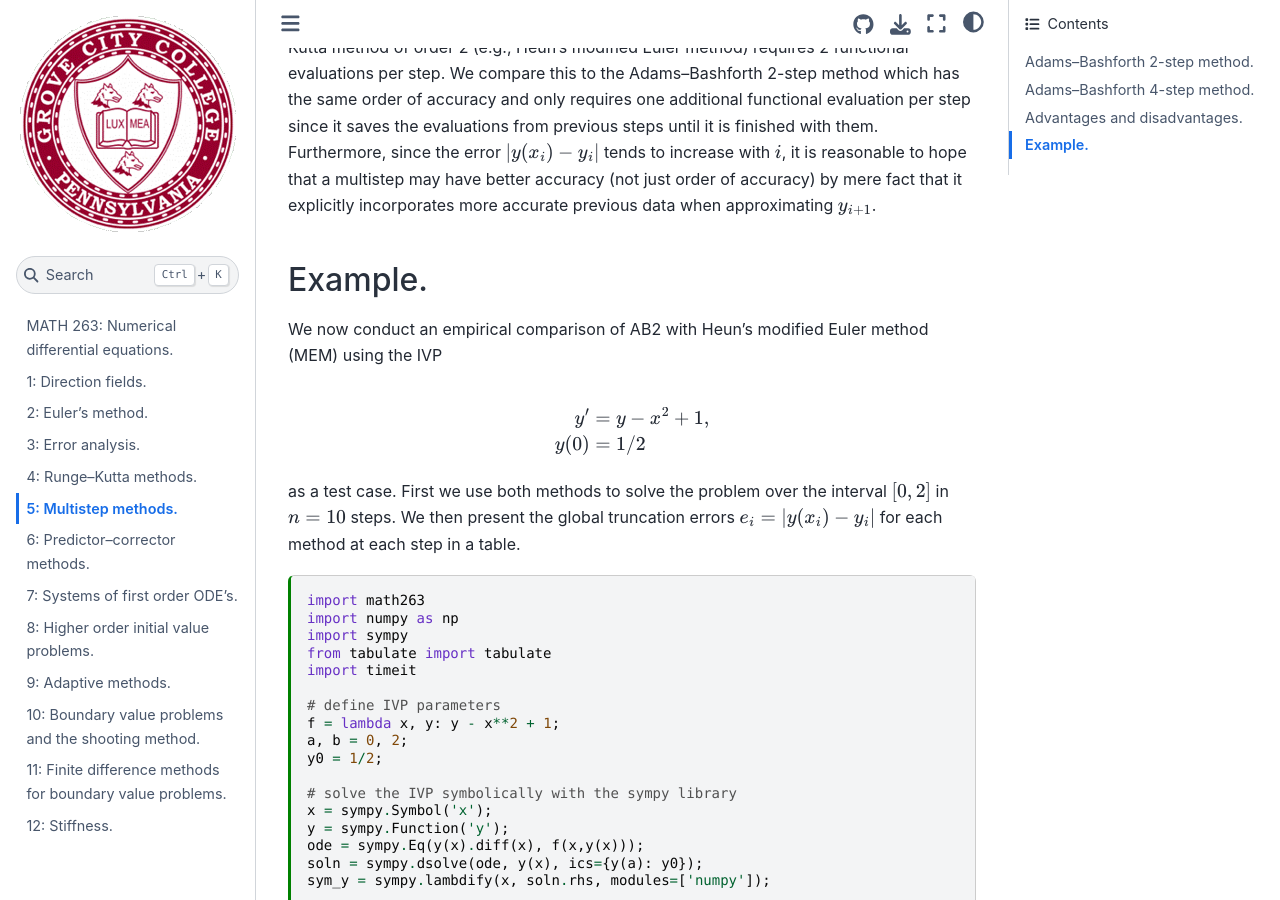
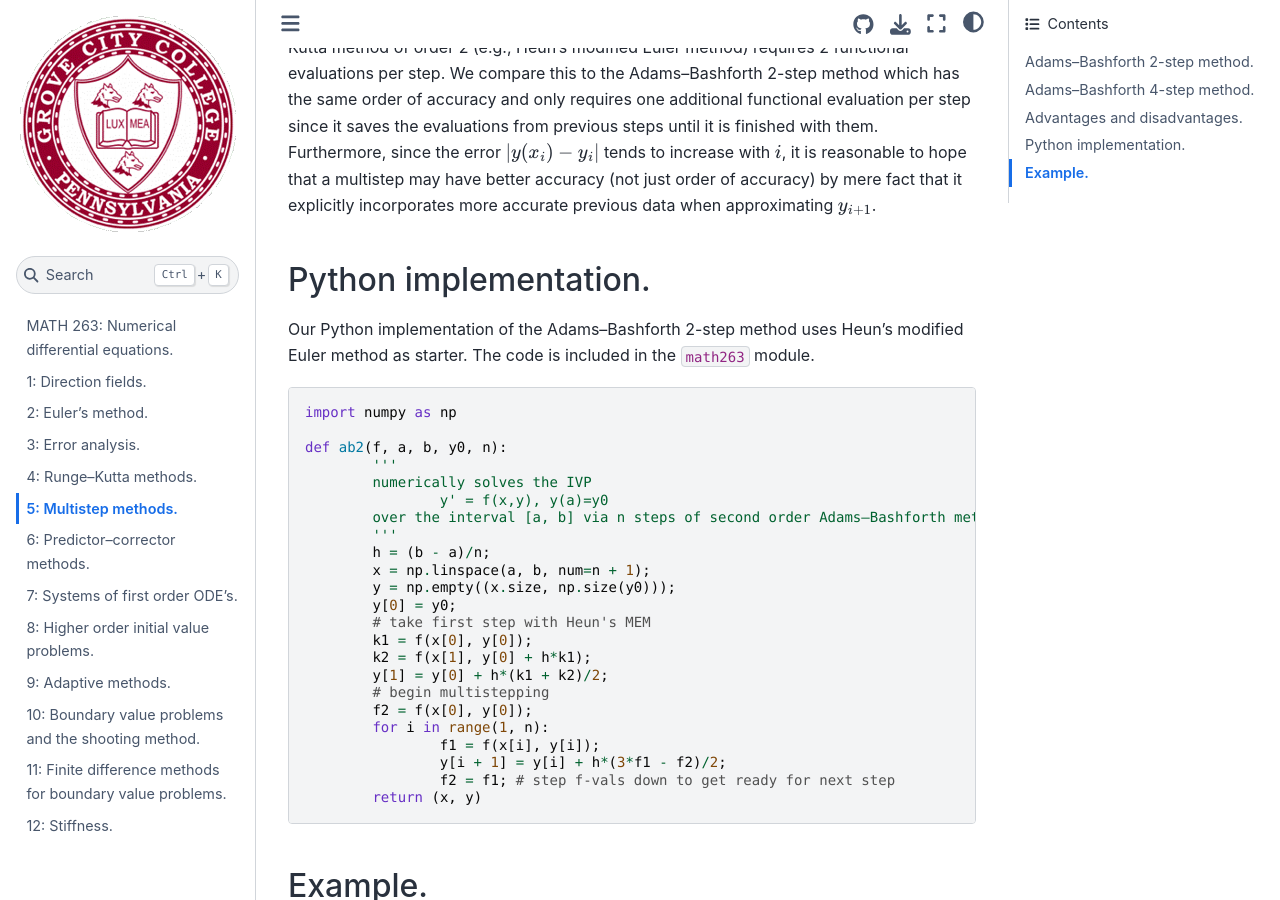
Before and after one commit to ethancsmith/math263-notes, a Jupyter Book: the page built from 05-multistep_methods.md, in a window 1280 px wide and 900 px high, scrolled down 2407 px. Built offline with Jupyter Book 1.0.4 settings and Sphinx 7.4.7 and the Sphinx Book theme 1.1.4, drawn with Linux system fonts in a browser that asks for light colours.

Commit message:
includes python implementation of AB2 in the lecture 05 notes

````diff
--- a/05-multistep_methods.md
+++ b/05-multistep_methods.md
@@ -107,6 +107,39 @@ Furthermore, since the error $|y(x_i)-y_i|$ tends to increase with $i$, it is re
 
 +++
 
+## Python implementation.
+
+Our Python implementation of the Adams–Bashforth 2-step method uses Heun's modified Euler method as starter.
+The code is included in the `math263` module.
+
+``` python
+import numpy as np
+
+def ab2(f, a, b, y0, n):
+	'''
+	numerically solves the IVP
+		y' = f(x,y), y(a)=y0
+	over the interval [a, b] via n steps of second order Adams–Bashforth method
+	'''
+	h = (b - a)/n;
+	x = np.linspace(a, b, num=n + 1);
+	y = np.empty((x.size, np.size(y0)));
+	y[0] = y0;
+	# take first step with Heun's MEM
+	k1 = f(x[0], y[0]);
+	k2 = f(x[1], y[0] + h*k1);
+	y[1] = y[0] + h*(k1 + k2)/2;
+	# begin multistepping
+	f2 = f(x[0], y[0]);
+	for i in range(1, n):
+		f1 = f(x[i], y[i]);
+		y[i + 1] = y[i] + h*(3*f1 - f2)/2;
+		f2 = f1; # step f-vals down to get ready for next step
+	return (x, y)
+```
+
++++
+
 ## Example.
 
 We now conduct an empirical comparison of AB2 with Heun's modified Euler method (MEM) using the IVP
````
